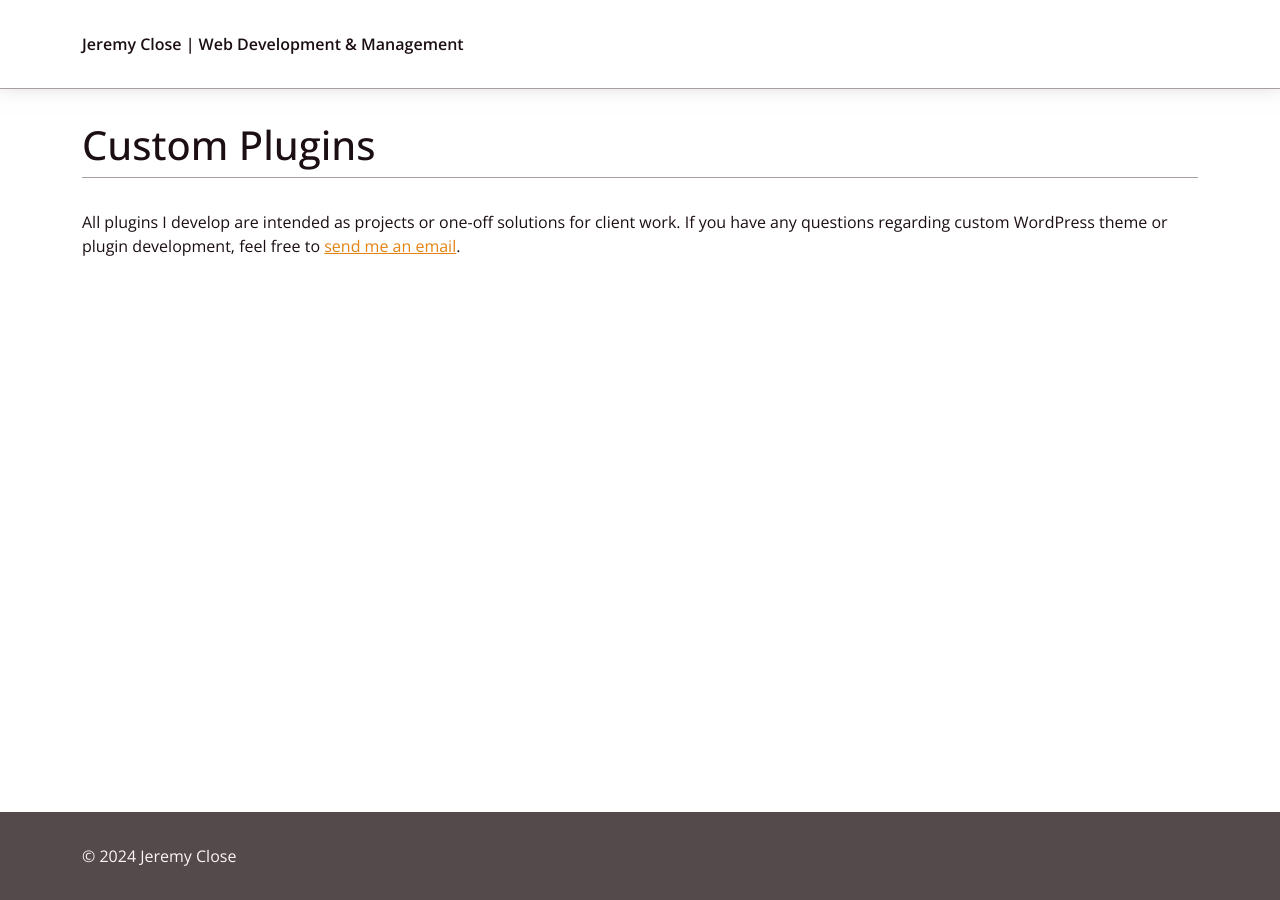
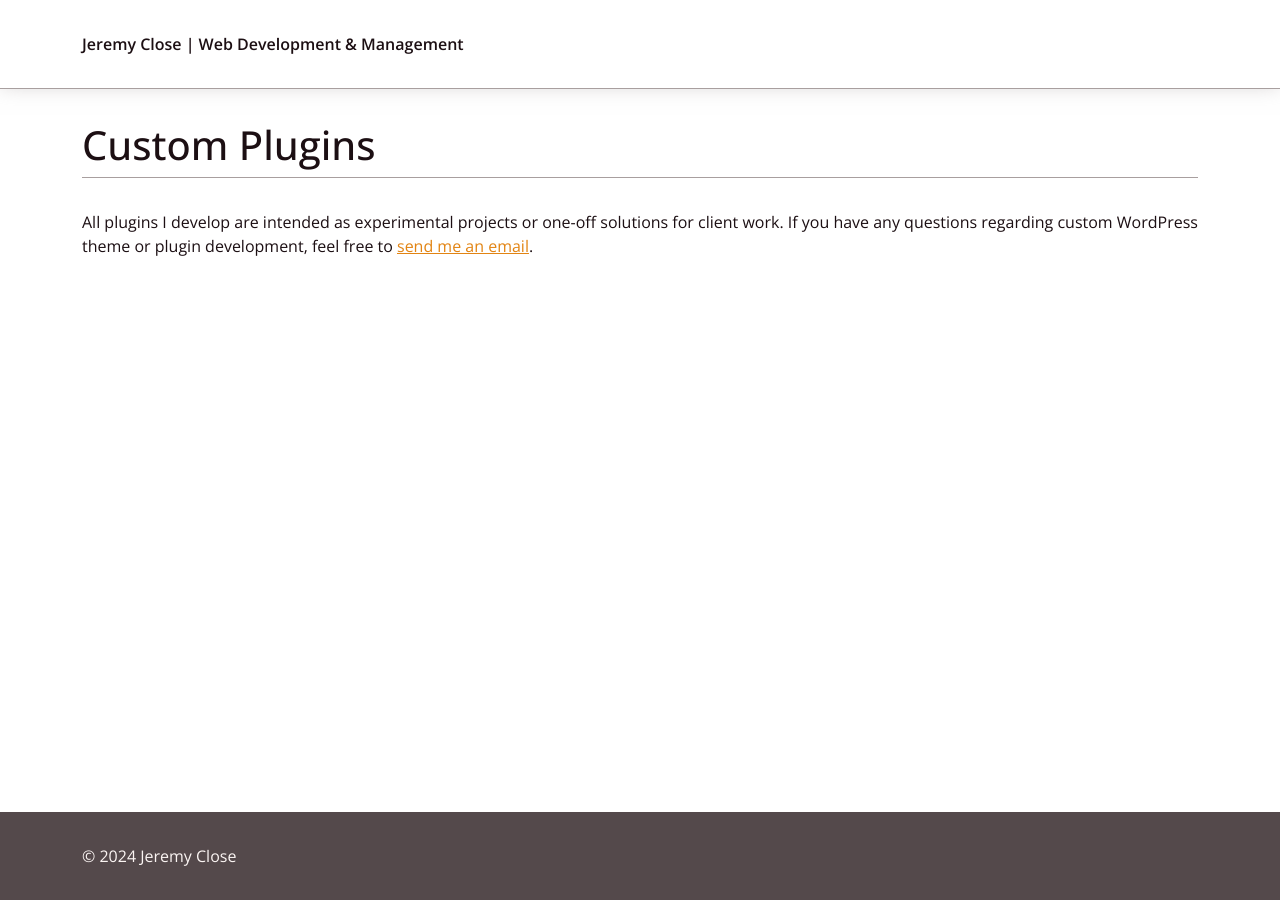
Before and after one commit to jkclose/jkclose.github.io, a Jekyll site: the page built from plugins.html, in a window 1280 px wide. Built offline with Jekyll 4.4.1, drawn with Linux system fonts in a browser that asks for light colours.

Commit message:
add encoded contact

```diff
--- a/plugins.html
+++ b/plugins.html
@@ -1,7 +1,7 @@
 ---
 title: Custom Plugins
 ---
-<p>All plugins I develop are intended as projects or one-off solutions for client work. If you have any questions regarding custom WordPress theme or plugin development, feel free to <a id="contact" href="">send me an email</a>.</p>
+<p>All plugins I develop are intended as experimental projects or one-off solutions for client work. If you have any questions regarding custom WordPress theme or plugin development, feel free to <a id="contact" href="">send me an email</a>.</p>
 
 <script>
     var encEmail = "ZGV2ZWxvcGVyQGplcmVteWNsb3NlLm1l";
```
